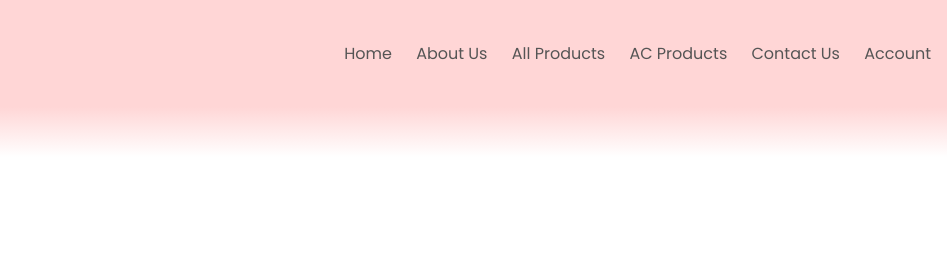
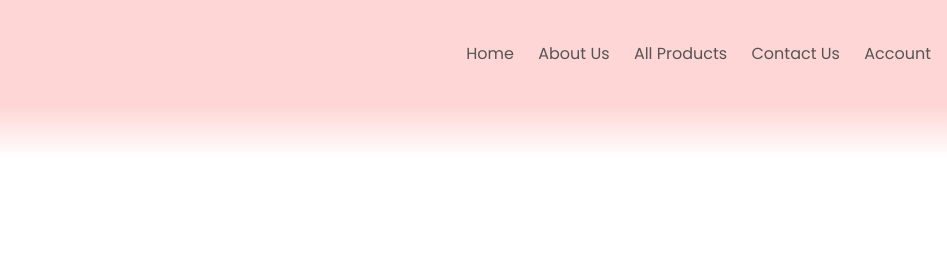
Before and after one commit to Lakhi-Electronics-Airconditioners/LAKHI_SHOP, a plain HTML site: page product_detail.html in a window 1280 px wide. Shown: the top 254 px of the page, 214-1161 px from the left. Drawn offline with Linux system fonts and the light colour scheme.

Commit message:
Update product_detail.html

```diff
--- a/product_detail.html
+++ b/product_detail.html
@@ -20,7 +20,6 @@
                         <li><a href="index">Home</a></li>
                         <li><a href="about">About Us</a></li>
                         <li><a href="products">All Products</a></li>
-                        <li><a href="AC-only">AC Products</a></li>
                         <li><a href="contact">Contact Us</a></li>
                         <li><a href="account">Account</a></li>
                     </ul>
```
